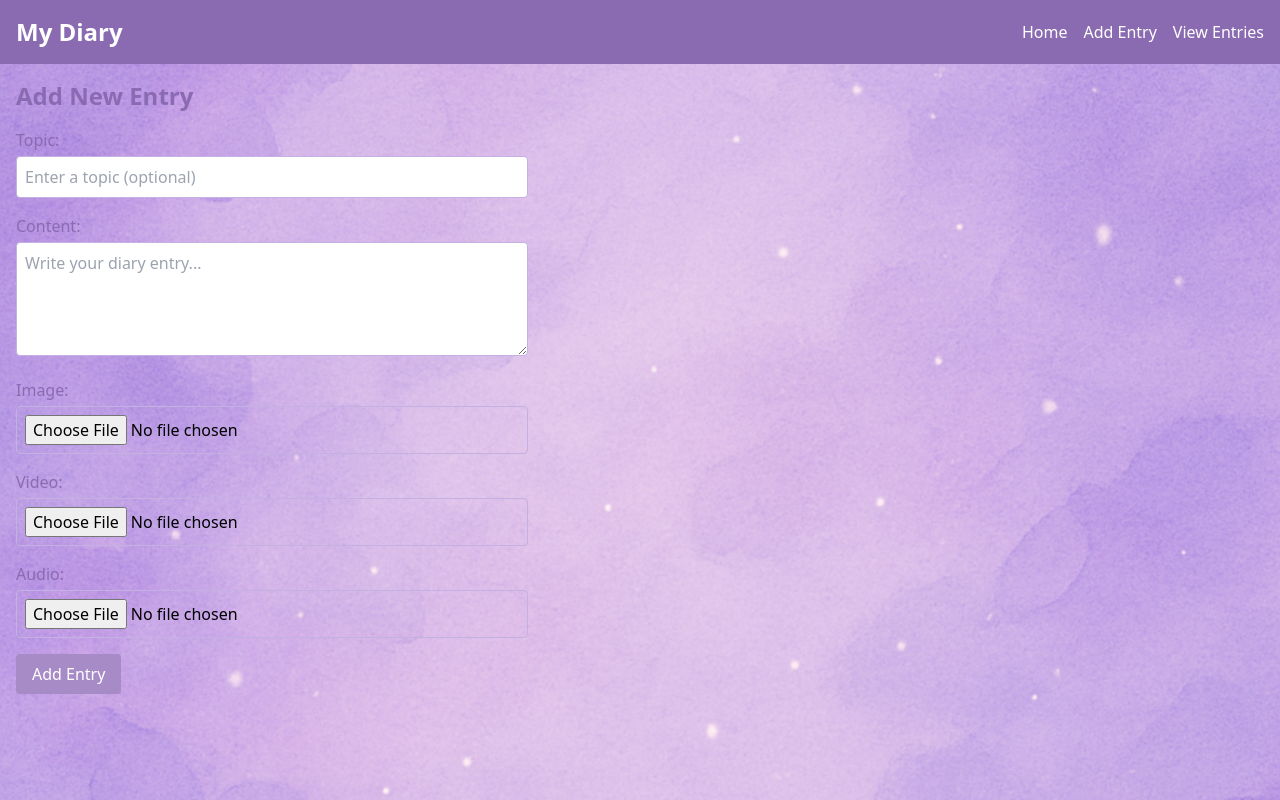
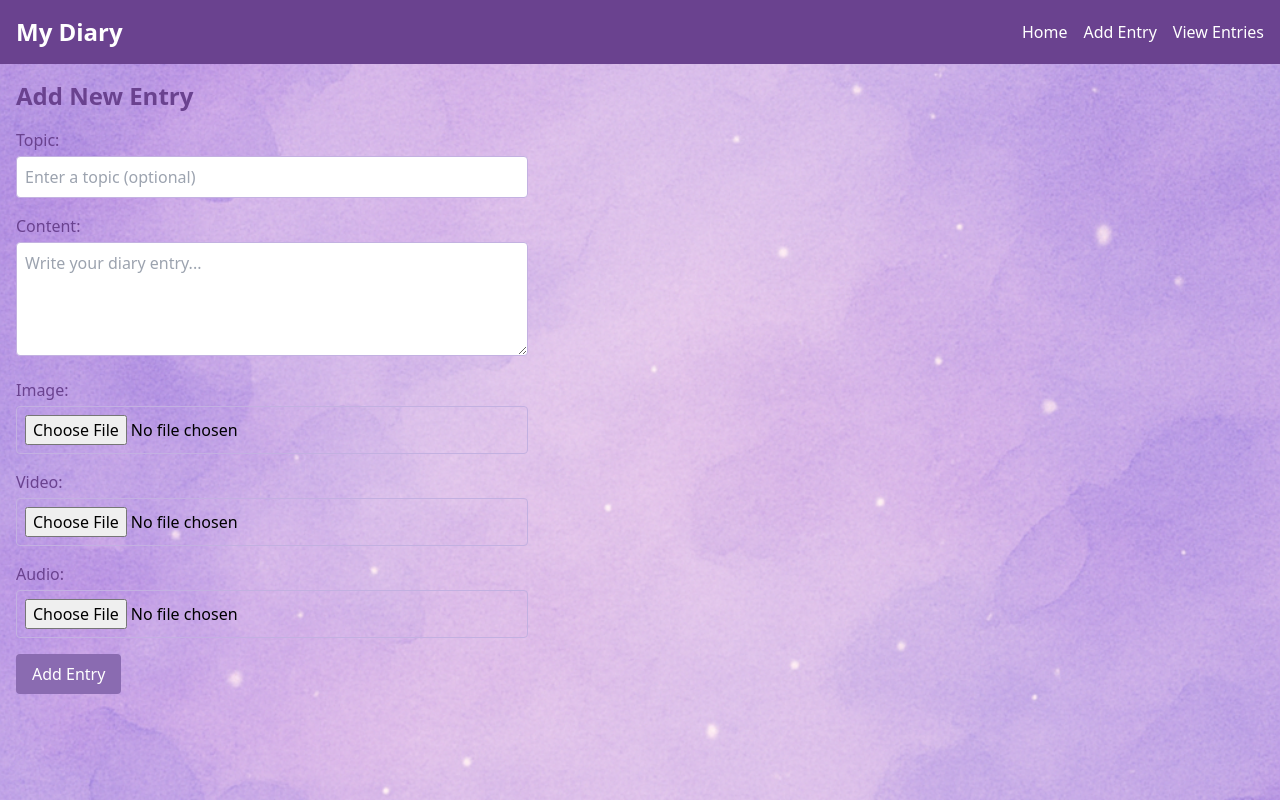
Before and after one commit to WMadaraChamudini/MyDiary, a React (Create React App) app in the folder frontend/: page /add in a window 1280 px wide. Built offline with nearby package versions, Linux system fonts and the light colour scheme; no server answers.

Commit message:
background

```diff
--- a/frontend/src/App.jsx
+++ b/frontend/src/App.jsx
@@ -26,13 +26,13 @@ function MenuPage() {
         <div className="bg-white p-8 rounded-lg shadow-2xl w-full max-w-md">
           <Link
             to="/add"
-            className="block bg-muted-purple-text text-white px-6 py-3 rounded-lg mb-4 hover:bg-dark-pastel-purple-text transition duration-200"
+            className="block bg-dark-pastel-purple-tex text-white px-6 py-3 rounded-lg mb-4 hover:bg-dark-pastel-purple-text transition duration-200"
           >
             Add Entry
           </Link>
           <Link
             to="/view"
-            className="block bg-muted-purple-text text-white px-6 py-3 rounded-lg hover:bg-dark-pastel-purple-text transition duration-200"
+            className="block bg-dark-pastel-purple-tex text-white px-6 py-3 rounded-lg hover:bg-dark-pastel-purple-text transition duration-200"
           >
             View Entries
           </Link>
--- a/frontend/src/components/AddEntry.jsx
+++ b/frontend/src/components/AddEntry.jsx
@@ -97,7 +97,7 @@ function AddEntry() {
         </div>
         <button
           type="submit"
-          className={`bg-muted-purple-text text-white px-4 py-2 rounded hover:bg-dark-pastel-purple-text text-sm sm:text-base ${loading ? 'opacity-50 cursor-not-allowed' : ''}`}
+          className={`bg-dark-pastel-purple-tex text-white px-4 py-2 rounded hover:bg-dark-pastel-purple-text text-sm sm:text-base ${loading ? 'opacity-50 cursor-not-allowed' : ''}`}
           disabled={loading}
         >
           {loading ? 'Saving...' : 'Add Entry'}
--- a/frontend/src/components/ViewEntries.jsx
+++ b/frontend/src/components/ViewEntries.jsx
@@ -113,13 +113,13 @@ function ViewEntries() {
               <div className="space-x-2">
                 <button
                   onClick={() => setEditEntry({ ...entry, image: null, video: null, audio: null, content: entry.content || '', topic: entry.topic || '' })}
-                  className="bg-muted-purple-text text-white px-4 py-2 rounded hover:bg-dark-pastel-purple-text"
+                  className="bg-dark-pastel-purple-tex text-white px-4 py-2 rounded hover:bg-dark-pastel-purple-text"
                 >
                   Update
                 </button>
                 <button
                   onClick={() => handleDelete(entry.id)}
-                  className="bg-muted-purple-text text-white px-4 py-2 rounded hover:bg-dark-pastel-purple-text"
+                  className="bg-dark-pastel-purple-tex text-white px-4 py-2 rounded hover:bg-dark-pastel-purple-text"
                 >
                   Delete
                 </button>
--- a/frontend/tailwind.config.js
+++ b/frontend/tailwind.config.js
@@ -6,16 +6,21 @@ module.exports = {
   theme: {
     extend: {
       colors: {
-        // Background colors (lighter shades)
+        // Background colors
         'pastel-purple-bg': '#D4BFFF',
         'lavender-bg': '#E6E6FA',
         'muted-purple-bg': '#C3B1E1',
         'dark-pastel-purple-bg': '#A084CA',
-        // Text colors (darker)
-        'pastel-purple-text': '#B19CD9',
-        'lavender-text': '#D4C4E4',
-        'muted-purple-text': '#A68BC7',
-        'dark-pastel-purple-text': '#8A6BB1',
+        // Text colors (lighter)
+        'pastel-purple-tex': '#B19CD9',
+        'lavender-tex': '#D4C4E4',
+        'muted-purple-tex': '#A68BC7',
+        'dark-pastel-purple-tex': '#8A6BB1',
+        // Darker text colors
+        'pastel-purple-text': '#8A5CC7',
+        'lavender-text': '#A07BC7',
+        'muted-purple-text': '#7A54B4',
+        'dark-pastel-purple-text': '#6A428F',
       },
     },
   },
```
